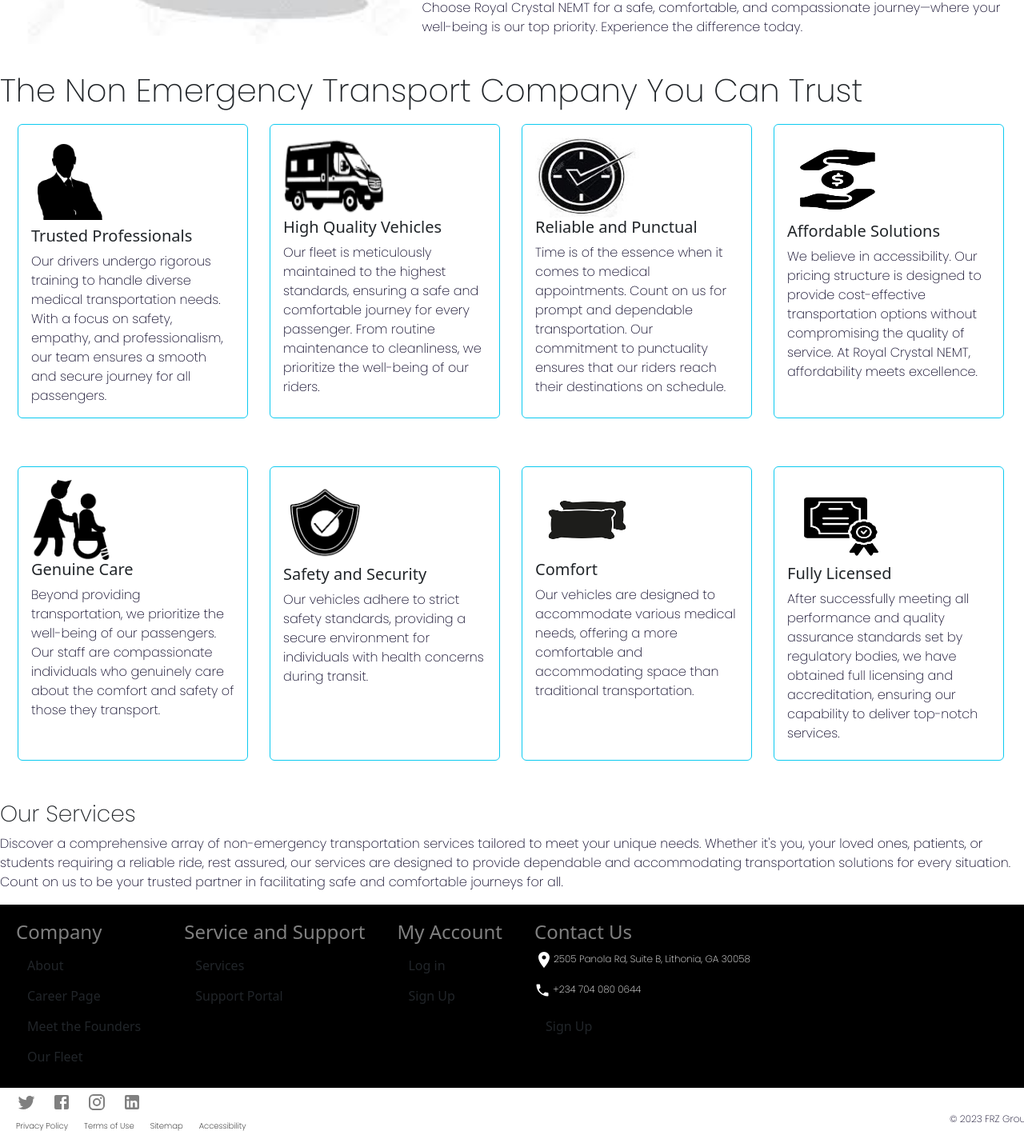
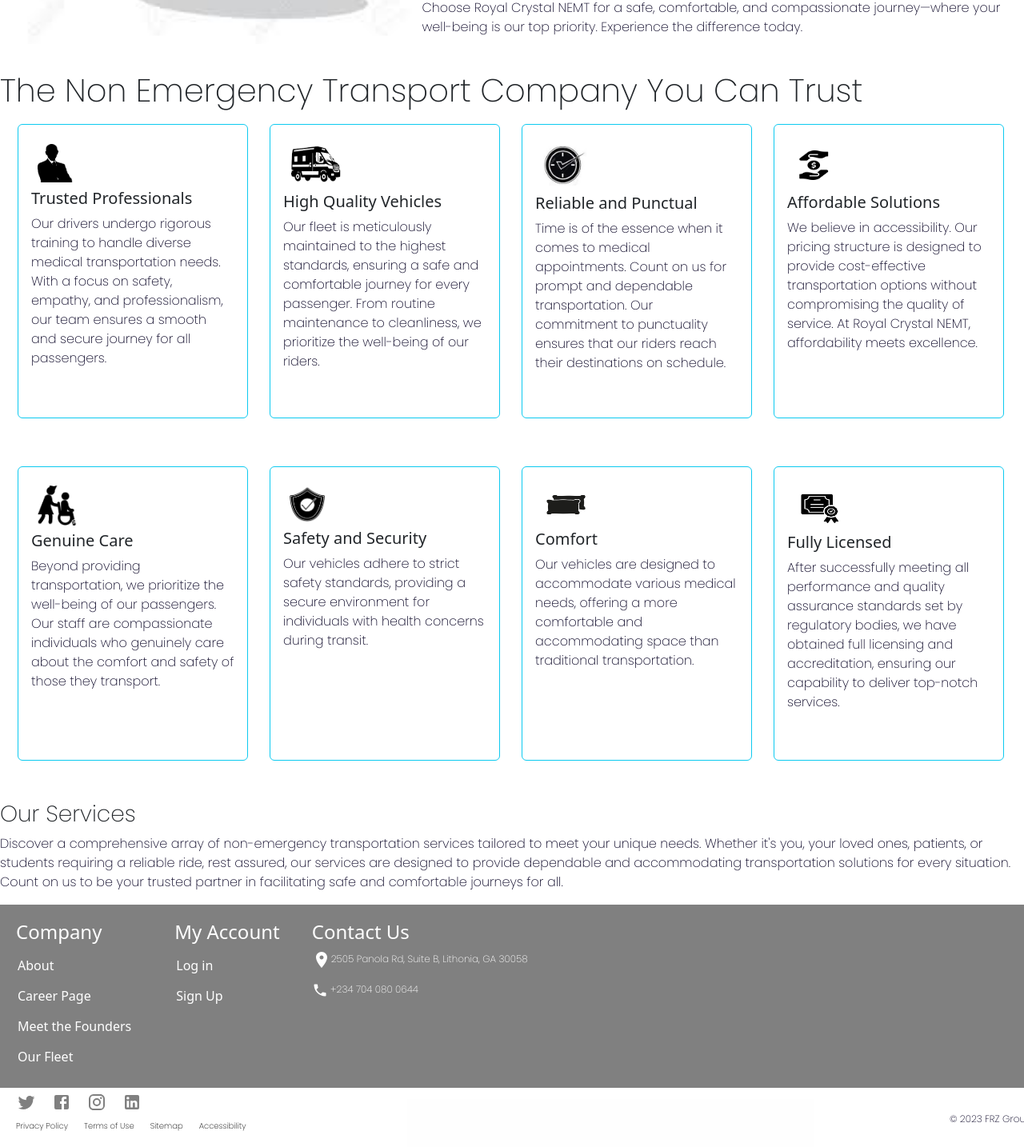
Before and after one commit to Fritzgerrad/RoyalCrystal, a React (Create React App) app: page / in a window 1280 px wide. Shown: the part 405-1839 px from the top of the page at 80% size. Built offline with nearby package versions, Linux system fonts and the light colour scheme.

Commit message:
Fixed the footers and reduced the size of the home logos

```diff
--- a/src/components/Footer.js
+++ b/src/components/Footer.js
@@ -7,12 +7,12 @@
 
 export default function Footer() {
   return (
-    <div>
+    <div className='floor'>
         <Row>
             <section id="details">
             <div class="blocks">
                 <div class="detail-col">
-                <h4 style={{color:"gray"}}>Company</h4>
+                <h4 style={{color:"white"}}>Company</h4>
                     <div className='footer-link'>
                         <Link to={'/about'} className="btn">
                             About
@@ -34,21 +34,7 @@
 
                 </div>
                 <div class="detail-col">
-                <h4 style={{color:"gray"}}>Service and Support</h4>
-                    <div className='footer-link'>
-                        <Link to={'/services'} className='btn'>
-                            Services
-                        </Link>
-                    </div>
-                    <div className='footer-link'>
-                        <Link to={'/contact'} className="btn">
-                            Support Portal
-                        </Link>
-                    </div>
-
-                </div>
-                <div class="detail-col">
-                <h4 style={{color:"gray"}}>My Account</h4>
+                <h4 style={{color:"white"}}>My Account</h4>
                     <div className='footer-link'>
                        <Link to={'/login'} className='btn'>
                             Log in
@@ -63,7 +49,7 @@
                 </div>
 
                 <div class="detail-col" >
-                    <h4 style={{color:"gray"}}>Contact Us</h4>
+                    <h4 style={{color:"white"}}>Contact Us</h4>
                         <div className='footer-link'>
                              <p style={{color:"white",fontSize:"12px"}}><LocationOn fontSize='medium'/>2505 Panola Rd, Suite B, Lithonia, GA 30058</p>
                         </div>
@@ -72,12 +58,6 @@
                             <p style={{color:"white",fontSize:"12px"}}><Phone fontSize='small'/> +234 704 080 0644</p>
                         </div>
 
-                    <div className='footer-link'>
-                        <Link to={'/newCustomer'} className='btn'>
-                            Sign Up
-                        </Link>
-                    </div>
-
                 </div>
 
             </div>
@@ -85,7 +65,7 @@
         </section>
 
     </Row>
-
+    <div >
     <Row style={{margin:"5px 0px 0px 0px"}}>
 
         <Row>
@@ -122,6 +102,7 @@
 
         </div>
     </Row>
+    </div>
 
     </div>
   )
--- a/src/components/Home/WhyUs.js
+++ b/src/components/Home/WhyUs.js
@@ -21,7 +21,7 @@
                 <Col className='whyUsCard'>
                 <Card border="info" style={{ width: '18rem',height:'23rem' }}>
                         <Card.Body>
-                            <Image src={businessMan} style={{height:'95px',width:'90px',margin:'8px'}}/>
+                            <Image src={businessMan} style={{height:'48px',width:'48px',margin:'8px'}}/>
                             <Card.Title>Trusted Professionals</Card.Title>
                             <Card.Text>
                             Our drivers undergo rigorous training to handle diverse medical transportation needs. With a focus on safety, empathy, and professionalism, our team ensures a smooth and secure journey for all passengers.
@@ -32,7 +32,7 @@
                 <Col className='whyUsCard'>
                 <Card border="info" style={{ width: '18rem',height:'23rem' }}>
                         <Card.Body>
-                            <Image src={ambulanceSilhoutte} style={{height:'100px',width:'130px'}}/>
+                            <Image src={ambulanceSilhoutte} style={{height:'50px',width:'65px',margin:'9px'}}/>
                             <Card.Title>High Quality Vehicles</Card.Title>
                             <Card.Text>
                             Our fleet is meticulously maintained to the highest standards, ensuring a safe and comfortable journey for every passenger. From routine maintenance to cleanliness, we prioritize the well-being of our riders.
@@ -44,7 +44,7 @@
                 <Col className='whyUsCard'>
                 <Card border="info" style={{ width: '18rem',height:'23rem' }}>
                         <Card.Body>
-                            <Image src={punctualSilhouette} style={{height:'100px',width:'130px'}}/>
+                            <Image src={punctualSilhouette} style={{height:'50px',width:'55px',margin:'10px'}}/>
                             <Card.Title>Reliable and Punctual</Card.Title>
                             <Card.Text>
                             Time is of the essence when it comes to medical appointments. Count on us for prompt and dependable transportation. Our commitment to punctuality ensures that our riders reach their destinations on schedule.</Card.Text>
@@ -54,7 +54,7 @@
                 <Col className='whyUsCard'>
                     <Card border="info" style={{ width: '18rem',height:'23rem' }}>
                         <Card.Body>
-                            <Image src={affordabilitySilhouette} style={{height:'75px',width:'130px',margin:'15px 0'}}/>
+                            <Image src={affordabilitySilhouette} style={{height:'37px',width:'50px',margin:'16px 9px'}}/>
                             <Card.Title>Affordable Solutions</Card.Title>
                             <Card.Text>
                             We believe in accessibility. Our pricing structure is designed to provide cost-effective transportation options without compromising the quality of service. At Royal  Crystal NEMT, affordability meets excellence.
@@ -67,7 +67,7 @@
             <Col className='whyUsCard'>
                 <Card border="info" style={{ width: '18rem',height:'23rem' }}>
                         <Card.Body>
-                            <Image src={careSilhouette} style={{height:'100px',width:'100px'}}/>
+                            <Image src={careSilhouette} style={{height:'50px',width:'50px',margin:'7px'}}/>
                             <Card.Title>Genuine Care</Card.Title>
                             <Card.Text>
                             Beyond providing transportation, we prioritize the well-being of our passengers. Our staff are compassionate individuals who genuinely care about the comfort and safety of those they transport.
@@ -79,7 +79,7 @@
 
                 <Card border="info" style={{ width: '18rem',height:'23rem' }}>
                         <Card.Body>
-                            <Image src={safetySilhouette} style={{height:'90px',width:'90px',margin:'8px'}}/>
+                            <Image src={safetySilhouette} style={{height:'45px',width:'45px',margin:'8px'}}/>
                             <Card.Title>Safety and Security</Card.Title>
                             <Card.Text>
                             Our vehicles adhere to strict safety standards, providing a secure environment for individuals with health concerns during transit.
@@ -91,7 +91,7 @@
                 <Col className='whyUsCard'>
                     <Card border="info" style={{ width: '18rem',height:'23rem' }}>
                             <Card.Body>
-                                <Image src={comfortSilhouette} style={{height:'100px',width:'130px'}}/>
+                                <Image src={comfortSilhouette} style={{height:'50px',width:'65px',margin:'6px'}}/>
                                 <Card.Title>Comfort</Card.Title>
                                 <Card.Text>
                                 Our vehicles are designed to accommodate various medical needs, offering a more comfortable and accommodating space than traditional transportation.
@@ -102,7 +102,7 @@
                 <Col className='whyUsCard'>
                     <Card border="info" style={{ width: '18rem',height:'23rem' }}>
                         <Card.Body>
-                            <Image src={licensedSilhouette} style={{height:'105px',width:'130px'}}/>
+                            <Image src={licensedSilhouette} style={{height:'52px',width:'65px',margin:'7px'}}/>
                             <Card.Title>Fully Licensed</Card.Title>
                             <Card.Text>
                             After successfully meeting all performance and quality assurance standards set by regulatory bodies, we have obtained full licensing and accreditation, ensuring our capability to deliver top-notch services.
--- a/src/components/style.css
+++ b/src/components/style.css
@@ -17,7 +17,6 @@
     height:fit-content;
     padding: 5px 10px 5px 10px;
     border-radius: 15px;
-
 }
 
 .Strong p{
@@ -195,6 +194,7 @@
     padding-left: 10px;
     font-family:'Lucida Sans', 'Lucida Sans Regular', 'Lucida Grande', 'Lucida Sans Unicode', Geneva, Verdana, sans-serif;
     background-color: #080324;
+    background-color:#4c88c9;
     color: #fff;
     padding: 10px;
 }
@@ -225,7 +225,6 @@
     font-family:cursive;
 }
 
-
 .how-we-help .blocks{
     display: flex;
     margin: 10px;
@@ -235,7 +234,6 @@
 
 .how-we-help .blocks p{
     font-size: 1.3em;
-
 }
 
 #pricing {
@@ -253,7 +251,6 @@
     width: 10cm;
     background-color: #080324;
     color: #fff;
-
 }
 
 .plan h3 {
@@ -279,7 +276,6 @@
     padding-left: 15%;
     padding: 10px;
     color: #fff;
-
 }
 
 .plan ul li {
@@ -288,7 +284,6 @@
     margin-right: 10px;
     padding: 7px;
     color: #fff;
-
 }
 
 #contact {
@@ -336,13 +331,22 @@
     padding-right: 50px;
     text-align: left;
     background-color: #080324;
-    background-color: #000000;
+    background-color: gray;
     color: #fff;
 
 }
 
 #details h3{
-    color: #fff;
+    color: #080324;
+}
+
+#details a{
+    color: white;
+    padding-left: 0px;
+}
+
+#details a:hover{
+    color: blue;
 }
 
 .detail-col{
@@ -384,7 +388,6 @@
     margin: 0 10px;
 }
 
-
 footer a{
     text-decoration: none;
     color: #000;
@@ -402,16 +405,19 @@
     margin: 10px;
 }
 
+.floor{
+    background-color: #f8f8f818;
+}
+
 .final-links p{
     font-size: 12px;
     margin-left: auto;
-
 }
 
 .final-links a{
     text-decoration: none;
     padding: 10px 10px 0 10px;
-    color:black;
+    color: black;
     font-family: 'Poppins', sans-serif;
     font-size: 10px;
 }
@@ -422,10 +428,7 @@
 }
 
 .whyUsCard{
-    /* width: 18rem;
-    height: 23rem; */
-    margin:
-    40px 0;
+    margin: 40px 0;
 }
 
 .footer-link{
```
